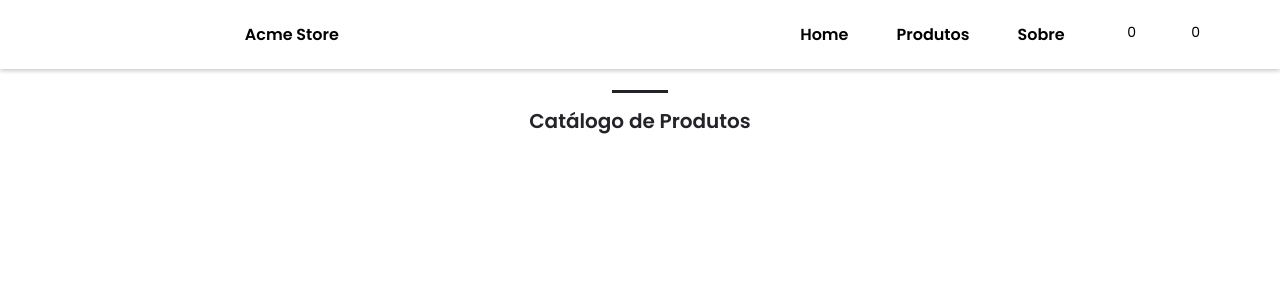
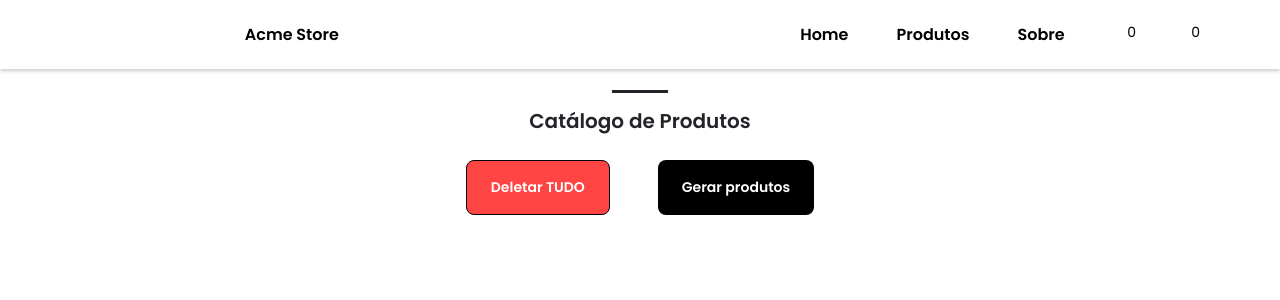
Before and after one commit to Thiagoow/VueJs-VueX-EcommerceStore-Sass, a Vue app: page / in a window 1280 px wide. Shown: the top 300 px of the page. Built offline with nearby package versions, Linux system fonts and the light colour scheme; some icons are missing.

Commit message:
Displaying AppStateBtns

```diff
--- a/src/views/HomePage.vue
+++ b/src/views/HomePage.vue
@@ -3,6 +3,7 @@
     <section class="container">
       <SectionTitle title="Catálogo de Produtos" />
 
+      <AppStateBtns />
       <CardsList />
     </section>
   </main>
@@ -11,11 +12,13 @@
 <script>
 import SectionTitle from '../components/SectionTitle.vue';
 import CardsList from '../components/CardsList.vue';
+import AppStateBtns from '../components/AppStateBtns.vue';
 
 export default {
   components: {
     SectionTitle,
-    CardsList
+    CardsList,
+    AppStateBtns
   }
 };
 </script>
```
